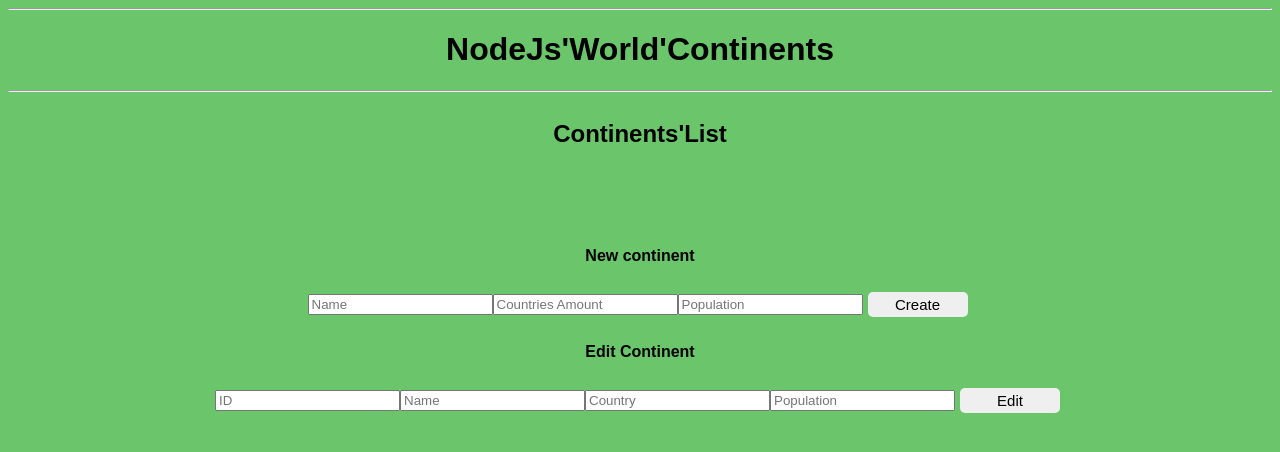
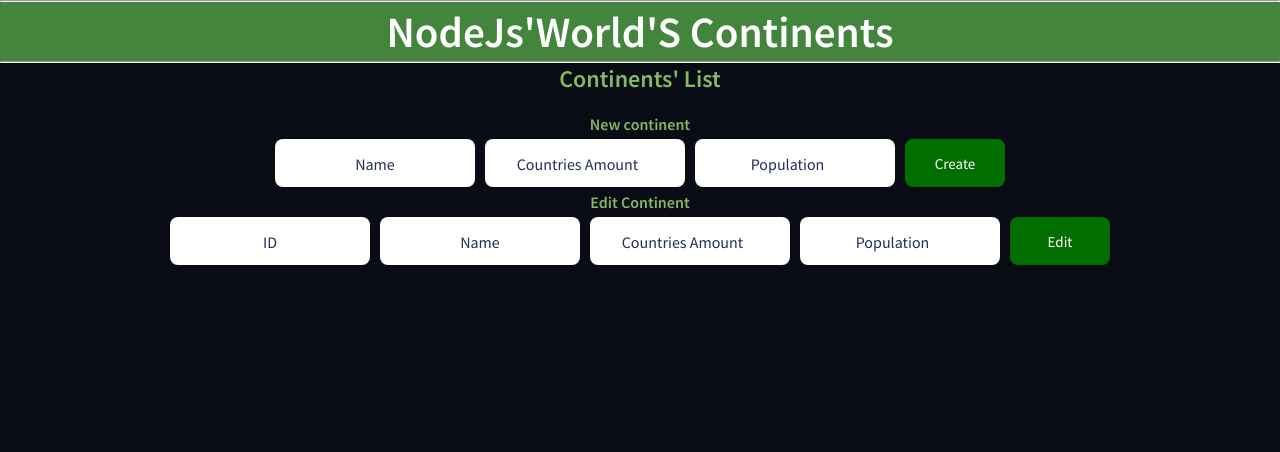
Before and after one commit to fehbs/nodeJsWorldsContinents, a website: page ConsumoDeApi/index.html in a window 1280 px wide. Drawn offline with nearby package versions, Linux system fonts and the light colour scheme; no server answers.

Commit message:
In progress, edited: font, colors and buttons.

```diff
--- a/ConsumoDeApi/index.html
+++ b/ConsumoDeApi/index.html
@@ -6,52 +6,56 @@
   <meta http-equiv="X-UA-Compatible" content="IE=edge">
   <meta name="viewport" content="width=device-width, initial-scale=1.0">
   <link rel="stylesheet" href="./style.css">
-  <link href="https://fonts.googleapis.com/css2?family=Oswald:wght@200&family=Roboto:wght@300&display=swap" rel="stylesheet">
-  <title>NodeJs'World'Continents</title>
+  <link rel="stylesheet" href="https://fonts.googleapis.com/css?family=Source+Sans+Pro:400,600;display=fallback">
+  <title>NodeJs'World'S Continents</title>
 </head>
 
 <body>
+  <hr>
+  <header>
 
-  <header>
+    <h1>NodeJs'World'S Continents</h1>
+
+  </header>
   <hr>
-    <h1>NodeJs'World'Continents</h1>
-    <hr>
-  </header>
+  <section>
 
-  <section>
     <div class="continentsList">
-      <h2>Continents'List</h2>
+      <h2>Continents' List</h2>
       <ul id="continents"></ul><br>
+    </div>
 
-    </div>
   </section>
 
   <section>
 
     <div class="continentsForm">
+
       <h4>New continent</h4>
+
       <div class="continentsNewForm">
-
         <input type="text" name="name" id="name" placeholder="Name"><br><br>
         <input type="number" name="countriesAmount" id="countriesAmount" placeholder="Countries Amount"><br><br>
-      <input type="text" name="population" id="population" placeholder="Population"><br><br>
+        <input type="number" name="population" id="population" placeholder="Population"><br><br>
         <button type="button" onclick="createContinent()">Create</button>
       </div>
+
       <h4>Edit Continent</h4>
 
       <div class="continentsEditForm">
-
-
         <input type="text" name="idEdit" id="idEdit" placeholder="ID" readonly><br><br>
         <input type="text" name="nameEdit" id="nameEdit" placeholder="Name"><br><br>
-      <input type="number" name="countriesAmountEdit" id="countriesAmountEdit" placeholder="Country"><br><br>
-      <input type="text" name="populationEdit" id="populationEdit" id="populationEdit" placeholder="Population"><br><br>
+        <input type="number" name="countriesAmountEdit" id="countriesAmountEdit" placeholder="Countries Amount"><br><br>
+        <input type="number" name="populationEdit" id="populationEdit" placeholder="Population"><br><br>
         <button type="button" onclick="upDateCountry()">Edit</button>
       </div>
 
     </div>
+
   </section>
+
 </body>
+
 <script src="https://cdn.jsdelivr.net/npm/axios/dist/axios.min.js"></script>
 
 <script>
@@ -66,6 +70,7 @@
       countriesAmount: countriesAmountInput.value,
       population: populationInput.value
     }
+
     axios.post("http://localhost:9999/continent", continent).then(response => {
       if (response.status == 200) {
         alert("Registered Country!")
@@ -77,11 +82,12 @@
   }
 
   function deleteContinent(listItem) {
+
     let id = listItem.getAttribute("data-id");
     axios.delete("http://localhost:9999/continent/" + id).then(response => {
       alert("DELETE CONTINENT SUCCSSESFULY!");
     }).catch(error => {
-      console.log(error)
+      console.log(error);
     });
     //console.log(id);
     //console.log(listItem)
@@ -103,7 +109,7 @@
 
   function upDateCountry() {
 
-    let idInput = document.getElementById('idEdit')
+    let idInput = document.getElementById('idEdit');
     let nameInput = document.getElementById('nameEdit');
     let countriesAmountInput = document.getElementById('countriesAmountEdit');
     let populationInput = document.getElementById('populationEdit');
@@ -119,18 +125,15 @@
     axios.put("http://localhost:9999/continent/" + id, continent).then(response => {
       if (response.status == 200) {
         alert("Updated Country Successfuly!")
-        console.log(continent)
+        console.log(continent);
       }
     }).catch(error => {
       console.log(error);
     });
-
-
-
   }
 
+  axios.get(" http://localhost:9999/atlas").then(response => {
 
-  axios.get(" http://localhost:9999/atlas").then(response => {
     const continents = response.data;
     const list = document.getElementById("continents");
 
@@ -149,7 +152,7 @@
       let deleteBtn = document.createElement("button");
       deleteBtn.innerHTML = "Delete";
       deleteBtn.addEventListener("click", function () {
-        deleteContinent(item)
+        deleteContinent(item);
         //console.log('Deleted')
         //alert('Erased Continent succssesfuly!')
       });
@@ -160,11 +163,8 @@
         editContinent(item);
       })
 
-
       item.appendChild(deleteBtn);
       item.appendChild(editBtn);
-
-
 
       list.appendChild(item);
     });
--- a/ConsumoDeApi/style.css
+++ b/ConsumoDeApi/style.css
@@ -1,14 +1,42 @@
+
+* {
+  margin: 0;
+  padding: 0;
+  box-sizing: border-box;
+  font-family: "Source Sans Pro";
+}
+
+:root {
+  --colornode1: #233056;
+  --colornode2: #999;
+  --colornode3: #090c15;
+  --colornode4: #84ba64;
+  --colornode5: #43853d;
+  --colornode6: #026e00;
+  --colornode7: #fff;
+}
+
+* {
+  color: var(--colornode7);
+}
+
+ h2, h4  {
+  color: var(--colornode4);
+}
+
 body {
-  background-color: #2a2a;
-  font-family: sans-serif;
-
+  background-color: var(--colornode3);
 }
 
 header {
+  padding: 2px;
+  background: var(--colornode5);
   text-align: center;
-
 }
 
+h1 {
+  font-size: 2.7rem;
+}
 .continentsList {
   display: flex;
   flex-direction: column;
@@ -28,7 +56,28 @@
   align-items: center;
   justify-content: center;
   flex-direction: row;
+}
 
+* input {
+  height: 6vmin;
+  max-width: 200px;
+  max-width: 100%;
+  width: 200px;
+  margin: 5px;
+  border-radius: 8px;
+  border: none;
+  line-height: none;
+  font-size: 1.2rem;
+  color: #233056;
+  text-align: center;
+}
+
+* input::placeholder {
+  color: var(--colornode1);
+  font-size: 1rem;
+  text-align: center;
+  /*max-width: 100%;
+  width: 200px;*/
 }
  .continentsEditForm{
   display: flex;
@@ -36,7 +85,6 @@
   align-items: center;
   justify-content: center;
   flex-direction: row;
-
 
 }
 
@@ -50,10 +98,12 @@
 }
 
 button {
+  color: var(--colornode7);
+  background: var(--colornode6);
   margin: 5px;
   width: 100px;
-  height: 25px;
-  border-radius: 5px;
+  height: 6vmin;
+  border-radius: 8px;
   border-style: none;
   font-size: 15px;
   font-weight: 200px;
--- a/index.js
+++ b/index.js
@@ -145,8 +145,12 @@
         continent.countriesAmount = countriesAmount;
       }
 
+      if (population != undefined) {
+        continent.population = population;
+      }
+
       res.sendStatus(200);
-
+      console.log("Successfully updated!");
     } else {
       res.sendStatus(404);
     }
```
Lines whose indentation alone changed are shown as unchanged.
